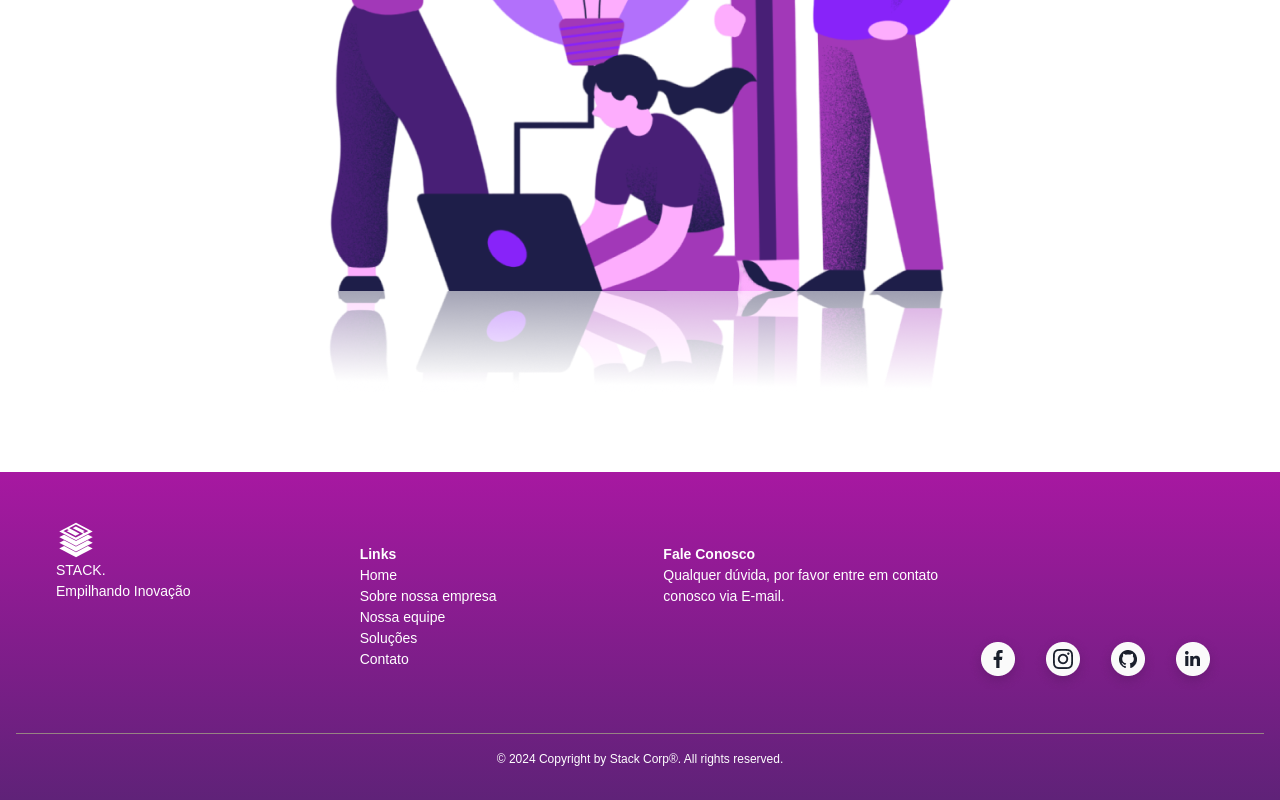
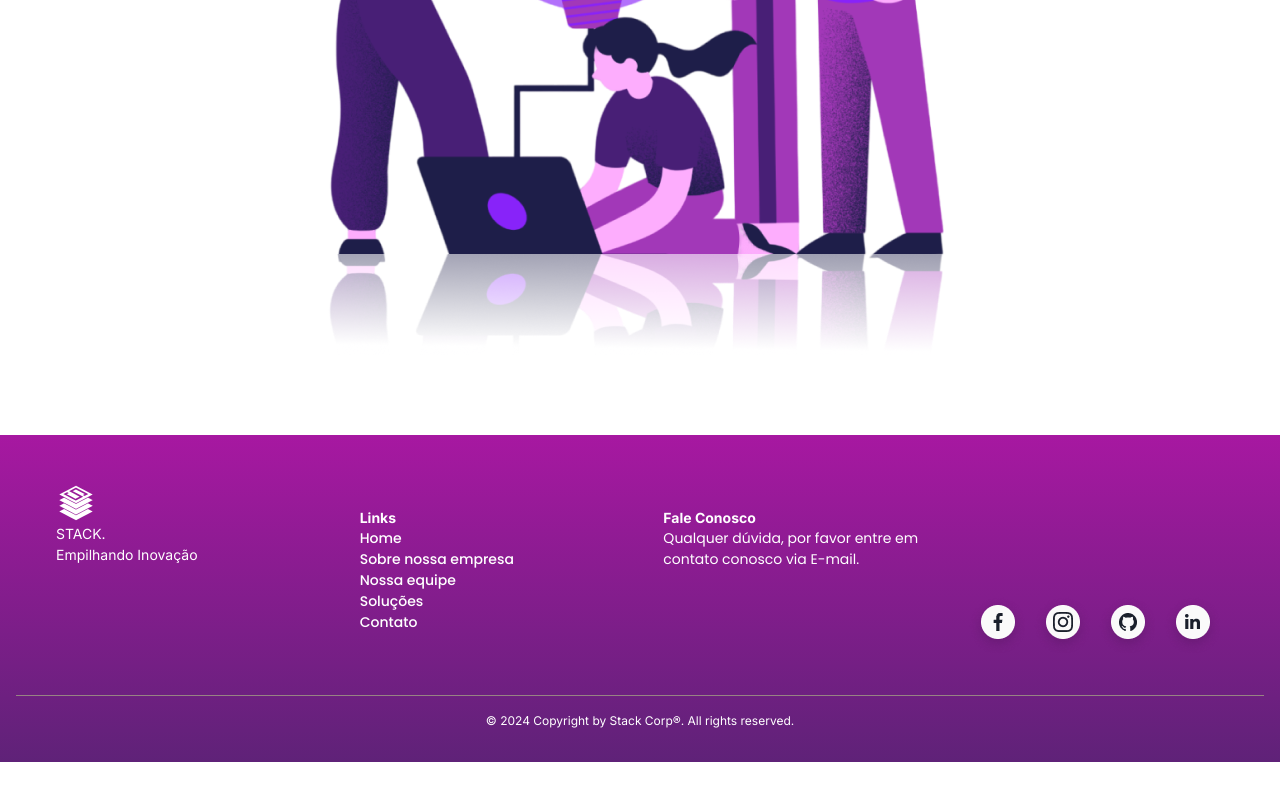
Before and after one commit to Tevezx/stacksite, a React (Vite) app: page /stacksite/contato in a window 1280 px wide. Shown: the part 944-1744 px from the top of the page. After the commit the page ends 1706 px from the top, so only its background shows below. Built offline with nearby package versions, Linux system fonts and the light colour scheme.

Commit message:
ALterando as Fontes do site

```diff
--- a/Style/Contato/Contato.css
+++ b/Style/Contato/Contato.css
@@ -65,11 +65,13 @@
     max-width: 90%;
     line-height: 1.5;
     margin-bottom: 25px;
+    font-family: outfit regular;
 }
 
 .contact-title {
     color: var(--black);
     font-weight: bold;
+    font-family: outfit;
 }
 
 .contact-title, .contact-highlight, .contact-subtitle {
--- a/Style/Empresa/Empresa.css
+++ b/Style/Empresa/Empresa.css
@@ -49,12 +49,14 @@ body {
     color: var(--subcolor);
     font-size: 24px;
     font-weight: normal;
+    font-family: outfit;
 }
 
 .text-content h1 {
     font-size: 24px;
     margin-bottom: 1em;
     font-weight: bold;
+    font-family: outfit;
 }
 
 .sobre-nossa {
@@ -74,6 +76,7 @@ body {
     line-height: 1.4;
     color: var(--descricao);
     margin-bottom: 20px;
+    font-family: outfit regular;
 }
 
 .image-content {
--- a/Style/Equipe/Equipe.css
+++ b/Style/Equipe/Equipe.css
@@ -42,6 +42,10 @@ body, html {
     font-size: 24px;
     line-height: 1.3;
     margin: 0;
+}
+
+.text-equipe{
+    font-family: outfit;
 }
 
 .text-tecnologia {
@@ -115,6 +119,7 @@ body, html {
     align-items: center;
     justify-content: center;
     font-size: 24px;
+    font-family: outfit;
 }
 
 .conhecanossa {
@@ -134,12 +139,14 @@ body, html {
 .h2-membros {
     font-weight: bold;
     color: var(--subcolor);
+    font-family: outfit;
 }
 
 .desc-membros {
     color: var(--descricao);
     font-weight: normal;
     font-size: 14px;
+    font-family: inter;
 }
 
 .member-card {
@@ -232,6 +239,7 @@ body, html {
 
 .txt_ferramentas {
     display: inline-block;
+    font-family: outfit;
 }
 
 .txt_conhecaas, .ferramentas_utili, .utili_equipe {
@@ -288,12 +296,14 @@ body, html {
     font-weight: bold;
     margin: 0 0 8px 0;
     color: #212121;
+    font-family: inter;
 }
 
 .info-description {
     font-size: 16px;
     color: #555;
     line-height: 1.5;
+    font-family: outfit;
 }
 
 .info-description a {
--- a/Style/Footer/Footer.css
+++ b/Style/Footer/Footer.css
@@ -59,6 +59,7 @@ footer {
 .subtitulo_img {
     color: var(--main-color);
     font-size: 14px;
+    font-family: inter;
 }
 
 .nav-bar {
@@ -69,6 +70,7 @@ footer {
     color: var(--main-color);
     font-weight: bold;
     font-size: 14px;
+    font-family: inter;
 }
 
 .lista {
@@ -80,6 +82,7 @@ footer {
     flex-direction: column;
     gap: 0.5rem;
     align-items: flex-start;
+    font-family: poppins;
 }
 
 .lista a {
@@ -89,7 +92,7 @@ footer {
 }
 
 .lista a:hover {
-    color: var(--rosa);
+    color: var(--roxo);
     transform: scale(1.1);
 }
 
@@ -101,6 +104,7 @@ footer {
     font-size: 14px;
     font-weight: bold;
     color: var(--main-color);
+    font-family: inter
 }
 
 .footer-social {
@@ -127,6 +131,11 @@ footer {
     padding-top: 1rem;
     width: 100%;
     margin-top: 1rem;
+    font-family: inter;
+}
+
+.duvida{
+    font-family: poppins;
 }
 
 @media screen and (min-width: 1024px) {
--- a/Style/Header/Header.css
+++ b/Style/Header/Header.css
@@ -1,7 +1,6 @@
 * {
     padding: 0;
     margin: 0;
-    font-family: Arial, sans-serif;
     box-sizing: border-box;
 }
 
@@ -28,6 +27,7 @@ body {
     height: auto;
     z-index: 1000;
     position: fixed;
+    font-family: inter;
 }
 
 .logo-container {
@@ -154,6 +154,7 @@ body {
     .desktop-menu .link-desktop:hover {
         color: var(--roxo);
         border-bottom: 2px solid var(--roxo);
+        transition: color 1.10s ease, transform 1.10s ease;
     }
 
     .contato-desktop {
--- a/Style/Home/Home.css
+++ b/Style/Home/Home.css
@@ -4,6 +4,13 @@
 
 body {
     overflow-x: hidden;
+}
+
+:root {
+    --main-color: #FFF;
+    --cinza-claro: #4A5568;
+    --roxo: #A718A1;
+    --roxo-escuro: #5F2278;
 }
 
 .home-container {
@@ -15,6 +22,7 @@ body {
     justify-content: center;
     background-color: var(--maincolor);
     position: relative;
+    font-family: outfit;
 }
 
 .logo_home {
@@ -34,7 +42,7 @@ body {
 .logo-description {
     margin-top: 0.5em;
     font-size: 1em;
-    color: #748296;
+    color: var(--cinza-claro);
     text-align: center;
     max-width: 80%;
 }
@@ -42,9 +50,16 @@ body {
 .saibamais {
     margin-top: 0.5em;
     text-decoration: none;
-    color: var(--link);
+    color: var(--roxo-escuro);
     font-weight: bold;
     font-size: 1em;
+    font-family: inter;
+    transition: color 0.3s ease, transform 0.3s ease;
+}
+
+.saibamais:hover{
+    color: var(--roxo);
+    transform: scale(1.1);
 }
 
 .ilustração {
--- a/Style/Solucoes/Solucoes.css
+++ b/Style/Solucoes/Solucoes.css
@@ -35,6 +35,7 @@ body {
     color: var(--descricao);
     word-spacing: 5px;
     align-self: self-start;
+    font-family: outfit regular;
 }
 
 .titulo_solucoes1 {
@@ -43,7 +44,7 @@ body {
     font-weight: bold;
     text-align: left;
     align-self: flex-start;
-
+    font-family: outfit;
 }
 
 .txtSolucao{
@@ -64,6 +65,7 @@ body {
     font-size: 24px;
     font-weight: bold;
     color: var(--black);
+    font-family: outfit;
 }
 .txt_nossas_solucoes{
     background: linear-gradient(to right, #A718A1, #5F2278);
@@ -104,6 +106,7 @@ body {
     font-size: 22px;
     margin-top: 20px;
     margin-bottom: 10px;
+    font-family: inter;
 }
 .descricao_mgp{
     line-height: 1.5;
@@ -120,13 +123,14 @@ body {
     font-weight: bold;
     padding-top: 15px;
     text-align: right;
+    font-family: inter;
 }
 .emBreve{
     color: var(--descricao);
     font-size: 13px;
     padding-bottom: 20px;
     margin-top: 3em;
-
+    font-family: Inter;
 }
 
 @media screen and (min-width: 1024px)  {
--- a/index.html
+++ b/index.html
@@ -5,6 +5,9 @@
     <link rel="icon" type="image/svg+xml" href="/src/assets/logo.png" />
     <meta name="viewport" content="width=device-width, initial-scale=1.0" />
     <title>Stack</title>
+    <link href="https://fonts.googleapis.com/css2?family=Inter:ital,opsz,wght@0,14..32,100..900;1,14..32,100..900&display=swap" rel="stylesheet">
+    <link href="https://fonts.googleapis.com/css2?family=Inter:ital,opsz,wght@0,14..32,100..900;1,14..32,100..900&family=Outfit:wght@100..900&display=swap" rel="stylesheet">
+    <link href="https://fonts.googleapis.com/css2?family=Inter:ital,opsz,wght@0,14..32,100..900;1,14..32,100..900&family=Outfit:wght@100..900&family=Poppins:ital,wght@0,100;0,200;0,300;0,400;0,500;0,600;0,700;0,800;0,900;1,100;1,200;1,300;1,400;1,500;1,600;1,700;1,800;1,900&display=swap" rel="stylesheet">
   </head>
   <body>
     <div id="root"></div>
```
